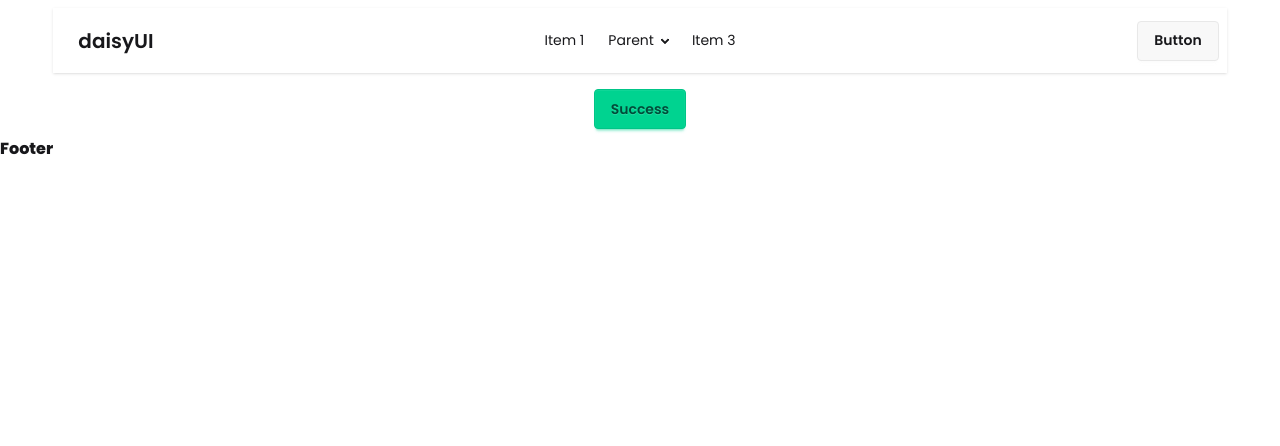
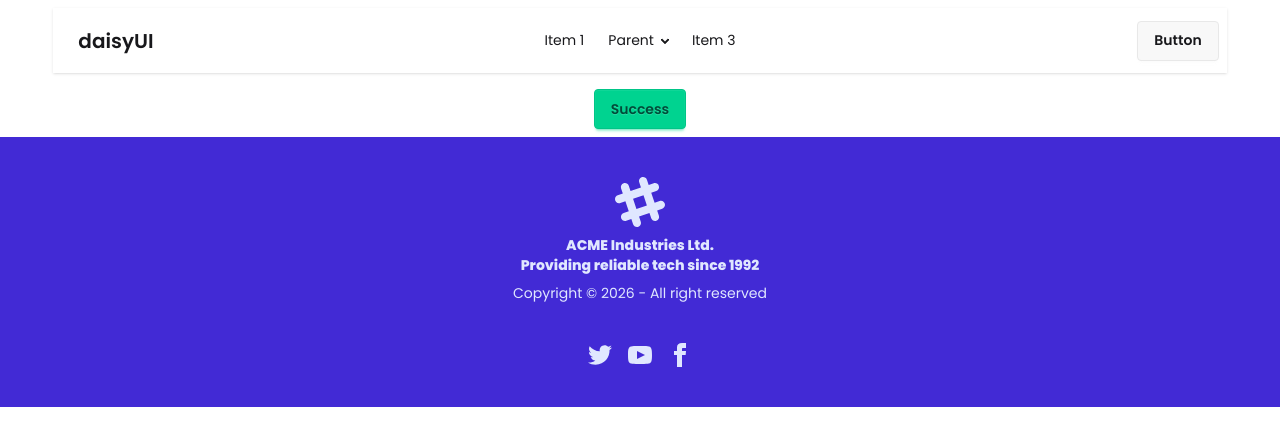
Before and after one commit to MizanurRahman-git/Hero_Kidz, a Next.js app: page / in a window 1280 px wide. Shown: the top 446 px of the page. Built offline with nearby package versions, Linux system fonts and the light colour scheme.

Commit message:
added footer

```diff
--- a/src/components/layouts/Footer.jsx
+++ b/src/components/layouts/Footer.jsx
@@ -1,11 +1,66 @@
-import React from 'react';
+import React from "react";
 
 const Footer = () => {
-    return (
-        <div>
-            <h1 className='font-bold'>Footer</h1>
+  return (
+    <div className="footer footer-horizontal footer-center bg-primary text-primary-content p-10">
+      <aside>
+        <svg
+          width="50"
+          height="50"
+          viewBox="0 0 24 24"
+          xmlns="http://www.w3.org/2000/svg"
+          fillRule="evenodd"
+          clipRule="evenodd"
+          className="inline-block fill-current"
+        >
+          <path d="M22.672 15.226l-2.432.811.841 2.515c.33 1.019-.209 2.127-1.23 2.456-1.15.325-2.148-.321-2.463-1.226l-.84-2.518-5.013 1.677.84 2.517c.391 1.203-.434 2.542-1.831 2.542-.88 0-1.601-.564-1.86-1.314l-.842-2.516-2.431.809c-1.135.328-2.145-.317-2.463-1.229-.329-1.018.211-2.127 1.231-2.456l2.432-.809-1.621-4.823-2.432.808c-1.355.384-2.558-.59-2.558-1.839 0-.817.509-1.582 1.327-1.846l2.433-.809-.842-2.515c-.33-1.02.211-2.129 1.232-2.458 1.02-.329 2.13.209 2.461 1.229l.842 2.515 5.011-1.677-.839-2.517c-.403-1.238.484-2.553 1.843-2.553.819 0 1.585.509 1.85 1.326l.841 2.517 2.431-.81c1.02-.33 2.131.211 2.461 1.229.332 1.018-.21 2.126-1.23 2.456l-2.433.809 1.622 4.823 2.433-.809c1.242-.401 2.557.484 2.557 1.838 0 .819-.51 1.583-1.328 1.847m-8.992-6.428l-5.01 1.675 1.619 4.828 5.011-1.674-1.62-4.829z"></path>
+        </svg>
+        <p className="font-bold">
+          ACME Industries Ltd.
+          <br />
+          Providing reliable tech since 1992
+        </p>
+        <p>Copyright © {new Date().getFullYear()} - All right reserved</p>
+      </aside>
+      <nav>
+        <div className="grid grid-flow-col gap-4">
+          <a>
+            <svg
+              xmlns="http://www.w3.org/2000/svg"
+              width="24"
+              height="24"
+              viewBox="0 0 24 24"
+              className="fill-current"
+            >
+              <path d="M24 4.557c-.883.392-1.832.656-2.828.775 1.017-.609 1.798-1.574 2.165-2.724-.951.564-2.005.974-3.127 1.195-.897-.957-2.178-1.555-3.594-1.555-3.179 0-5.515 2.966-4.797 6.045-4.091-.205-7.719-2.165-10.148-5.144-1.29 2.213-.669 5.108 1.523 6.574-.806-.026-1.566-.247-2.229-.616-.054 2.281 1.581 4.415 3.949 4.89-.693.188-1.452.232-2.224.084.626 1.956 2.444 3.379 4.6 3.419-2.07 1.623-4.678 2.348-7.29 2.04 2.179 1.397 4.768 2.212 7.548 2.212 9.142 0 14.307-7.721 13.995-14.646.962-.695 1.797-1.562 2.457-2.549z"></path>
+            </svg>
+          </a>
+          <a>
+            <svg
+              xmlns="http://www.w3.org/2000/svg"
+              width="24"
+              height="24"
+              viewBox="0 0 24 24"
+              className="fill-current"
+            >
+              <path d="M19.615 3.184c-3.604-.246-11.631-.245-15.23 0-3.897.266-4.356 2.62-4.385 8.816.029 6.185.484 8.549 4.385 8.816 3.6.245 11.626.246 15.23 0 3.897-.266 4.356-2.62 4.385-8.816-.029-6.185-.484-8.549-4.385-8.816zm-10.615 12.816v-8l8 3.993-8 4.007z"></path>
+            </svg>
+          </a>
+          <a>
+            <svg
+              xmlns="http://www.w3.org/2000/svg"
+              width="24"
+              height="24"
+              viewBox="0 0 24 24"
+              className="fill-current"
+            >
+              <path d="M9 8h-3v4h3v12h5v-12h3.642l.358-4h-4v-1.667c0-.955.192-1.333 1.115-1.333h2.885v-5h-3.808c-3.596 0-5.192 1.583-5.192 4.615v3.385z"></path>
+            </svg>
+          </a>
         </div>
-    );
+      </nav>
+    </div>
+  );
 };
 
 export default Footer;
```
